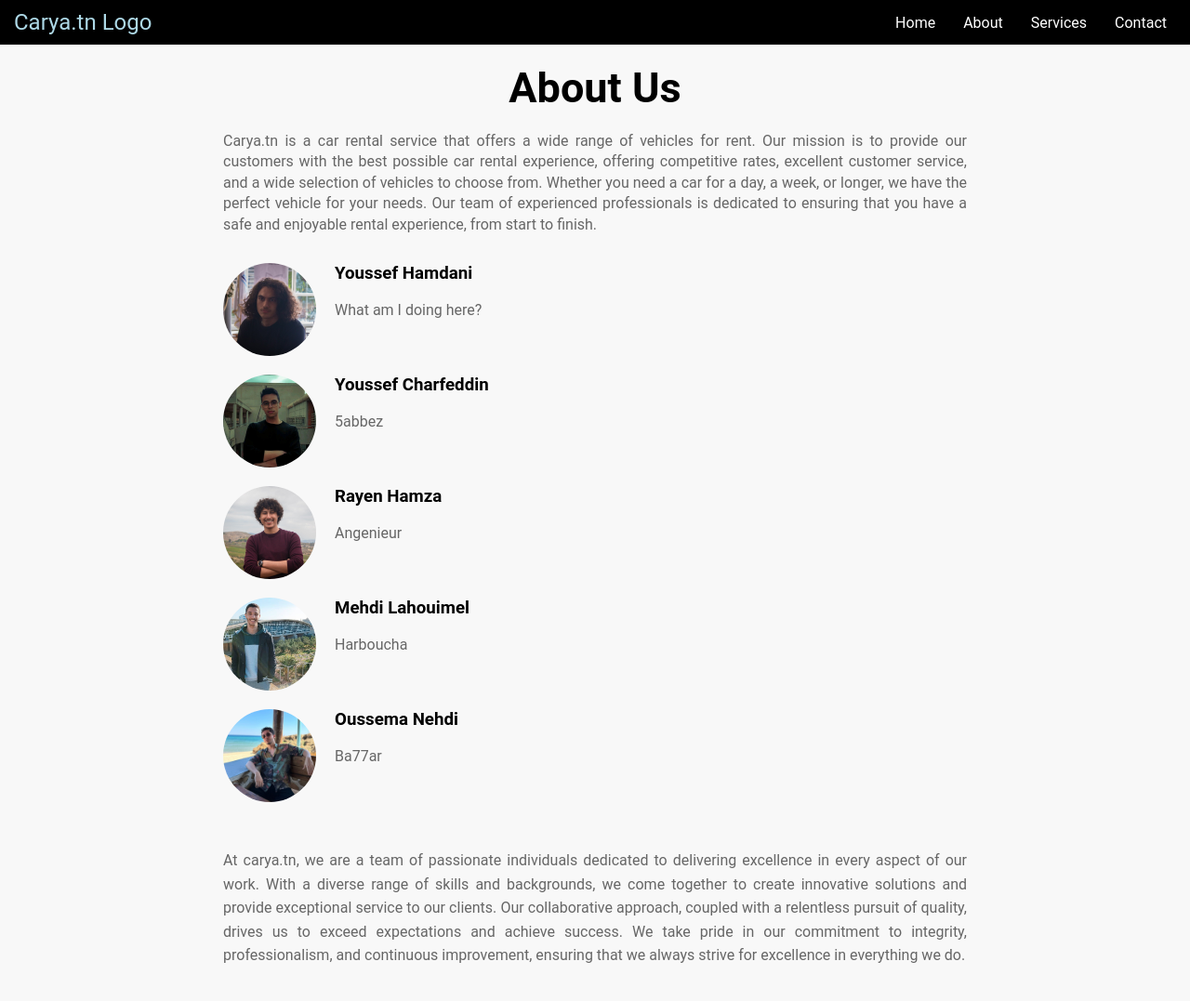
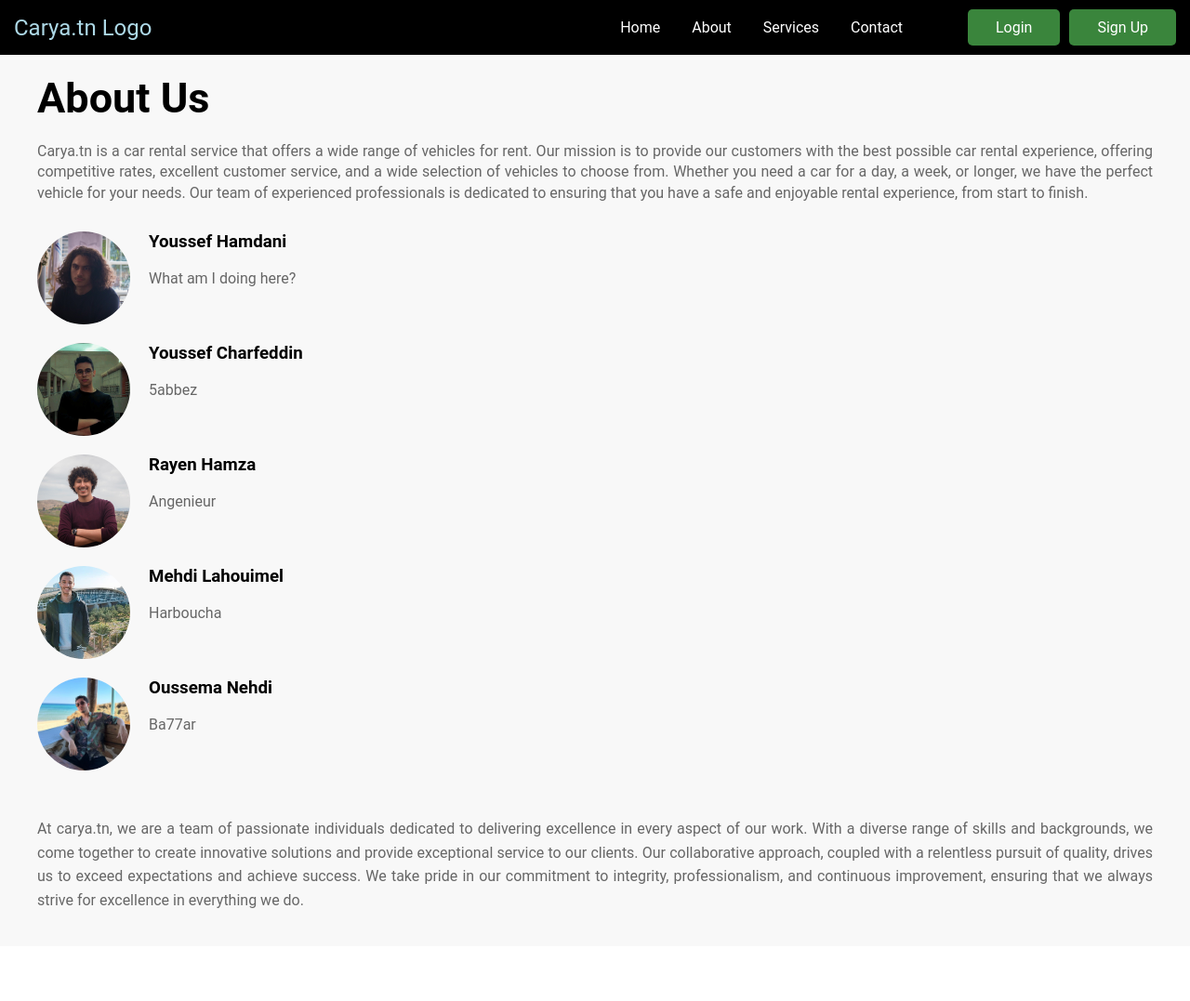
Before and after one commit to OussemaNehdi/Carya.tn, a PHP site: page /Mini-PHP-Project/HTML/about.php in a window 1280 px wide. Shown: the whole page at 93% size. After the commit the page ends 977 px from the top, so only its background shows below. Run offline with PHP 8.4, Linux system fonts and the light colour scheme.

Commit message:
Added login and signup button to navbar

```diff
--- a/CSS/style.css
+++ b/CSS/style.css
@@ -25,6 +25,7 @@ h1{
 }
 
 .navbar-brand a {
+    flex: 1;
     margin-left: 15px;
     color: lightblue;
     font-size: 24px;
@@ -40,7 +41,6 @@ h1{
     align-items: center;
 }
 
-
 .navbar-menu ul li {
     display: inline;
     margin-left: 10px;
@@ -52,8 +52,37 @@ h1{
     padding: 10px;
 }
 
-.navbar-menu ul li a:hover {
+.basics {
+    flex: 1;
+}
+
+.navbar-menu ul .basics li a:hover {
     background-color: #555;
+}
+
+.navbar-menu .login-button {
+    margin-left: 60px;
+    background-color: #4caf4fc3;
+    border-radius: 5px;
+    padding: 10px 20px;
+    color: white;
+    text-decoration: none;
+}
+
+.navbar-menu .signup-button {
+    background-color: #4caf4fc3;
+    border-radius: 5px;
+    padding: 10px 20px;
+    color: white;
+    text-decoration: none;
+}
+
+.navbar-menu .login-button:hover {
+    background-color: #48ac43;
+}
+
+.navbar-menu .signup-button:hover {
+    background-color: #48ac43;
 }
 
 /* Dropdown menu */
@@ -153,15 +182,13 @@ button[type="submit"]:hover {
 /* End of Contact.php */
 
 /* about.php */
-
 .about-container {
-    max-width: 800px;
+    max-width: 1200px;
     margin: 0 auto;
     padding: 20px;
 }
 
 .about-container h2 {
-    text-align: center;
     margin-bottom: 20px;
 }
 
@@ -204,12 +231,13 @@ button[type="submit"]:hover {
 /* Responsive styles */
 @media (max-width: 768px) {
     .author {
-        flex-direction: column;
+        display: inline-flex;
         align-items: center;
     }
 
     .author img {
-        margin-right: 0;
-        margin-bottom: 10px;
+        margin-right: 10px;
+        margin-bottom: 0;
     }
 }
+/* End of about.php */
--- a/HTML/navbar.php
+++ b/HTML/navbar.php
@@ -1,4 +1,3 @@
-<!-- navbar.php -->
 <nav class="navbar">
     <div class="container">
         <div class="navbar-brand">
@@ -6,6 +5,7 @@
         </div>
         <div class="navbar-menu">
             <ul>
+                <div class="basics">
                     <li><a href="http://localhost/Mini-PHP-Project/">Home</a></li>
                     <li><a href="http://localhost/Mini-PHP-Project/HTML/about.php">About</a></li>
                     <li class="dropdown">
@@ -17,6 +17,9 @@
                         </ul>
                     </li>
                     <li><a href="http://localhost/Mini-PHP-Project/HTML/contact.php">Contact</a></li>
+                </div>
+                <li class="login-button"><a href="#">Login</a></li>
+                <li class="signup-button"><a href="#">Sign Up</a></li>
             </ul>
         </div>
     </div>
```
Lines whose indentation alone changed are shown as unchanged.
